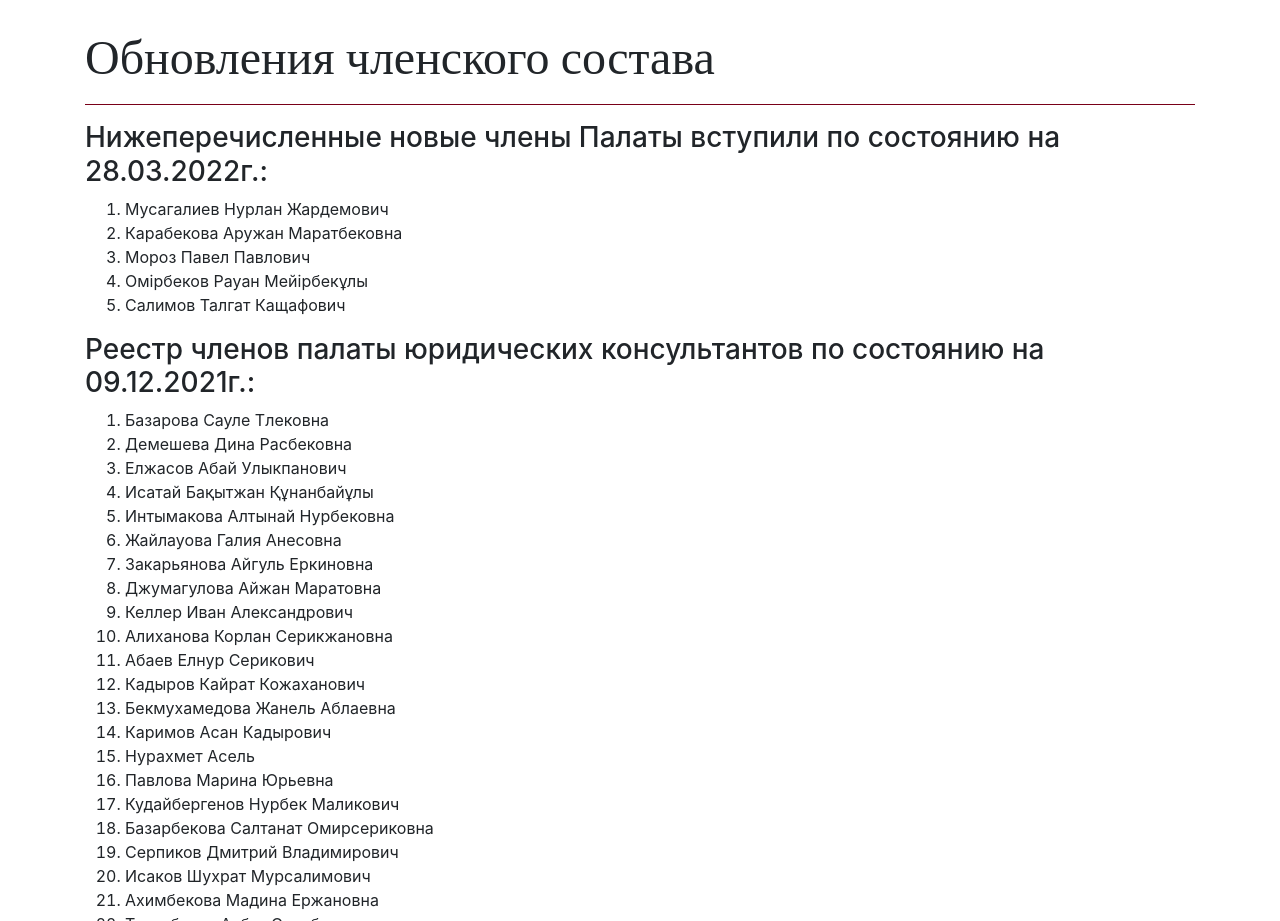
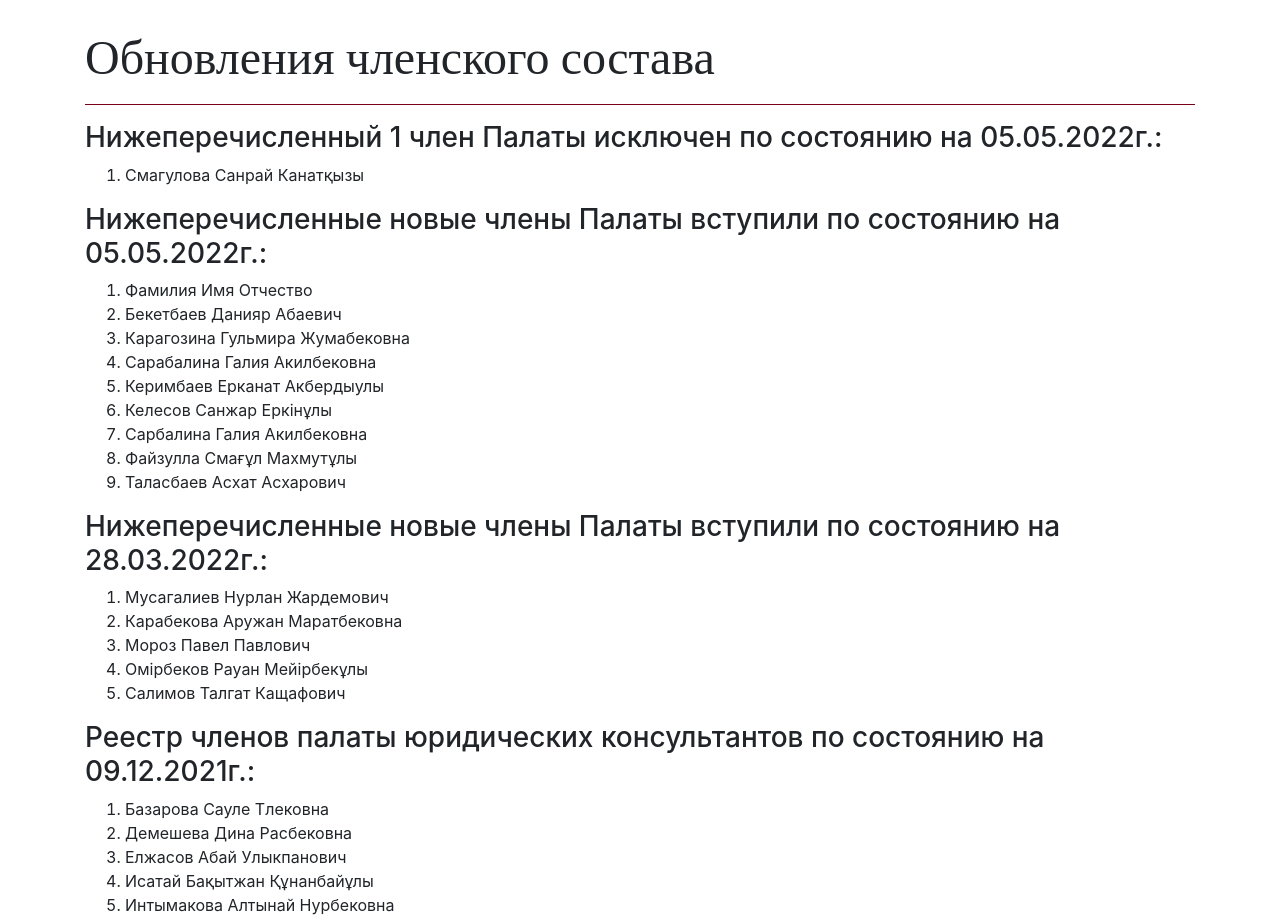
Before and after one commit to law-protectiondotkz/law-protectiondotkz.github.io, a plain HTML site: page index.html in a window 1280 px wide. Shown: the part 1980-2901 px from the top of the page. Drawn offline with nearby package versions, Linux system fonts and the light colour scheme.

Commit message:
update to index.html

```diff
--- a/index.html
+++ b/index.html
@@ -207,6 +207,25 @@
         <section id="update" class="container my-4 py-4">
             <h2 class="cor display-5">Обновления членского состава</h2>
             <hr class="bg-dred" />
+
+            <h3>Нижеперечисленный 1 член Палаты исключен по состоянию на 05.05.2022г.:</h3>
+            <ol>
+                <li>Смагулова Санрай Канатқызы</li>
+            </ol>
+
+            <h3>Нижеперечисленные новые члены Палаты вступили по состоянию на 05.05.2022г.:</h3>
+            <ol>
+                <li>Фамилия Имя Отчество</li>
+                <li>Бекетбаев Данияр Абаевич</li>
+                <li>Карагозина Гульмира Жумабековна</li>
+                <li>Сарабалина Галия Акилбековна</li>
+                <li>Керимбаев Ерканат Акбердыулы</li>
+                <li>Келесов Санжар Еркінұлы</li>
+                <li>Сарбалина Галия Акилбековна</li>
+                <li>Файзулла Смағұл Махмутұлы</li>
+                <li>Таласбаев Асхат Асхарович</li>
+            </ol>
+
             <h3>Нижеперечисленные новые члены Палаты вступили по состоянию на 28.03.2022г.:</h3>
             <ol>
                 <li>Мусагалиев Нурлан Жардемович</li>
@@ -215,6 +234,7 @@
                 <li>Омірбеков Рауан Мейірбекұлы</li>
                 <li>Салимов Талгат Кащафович</li>
             </ol>
+
             <h3>Реестр членов палаты юридических консультантов по состоянию на 09.12.2021г.:</h3>
             <ol>
                 <li>Базарова Сауле Тлековна</li>
@@ -440,6 +460,7 @@
                 <li>Абдильдин Эдуард Козыевич</li>
                 <li>Тулепбаев Серик Мажинович</li>
             </ol>
+
             <h3>Нижеперечисленные 4 члена Палаты исключить по состоянию на 01.10.2021г.:</h3>
             <ol>
                 <li>Ибрагимова Зульфия Давлетбековна – скончалась </li>
```
